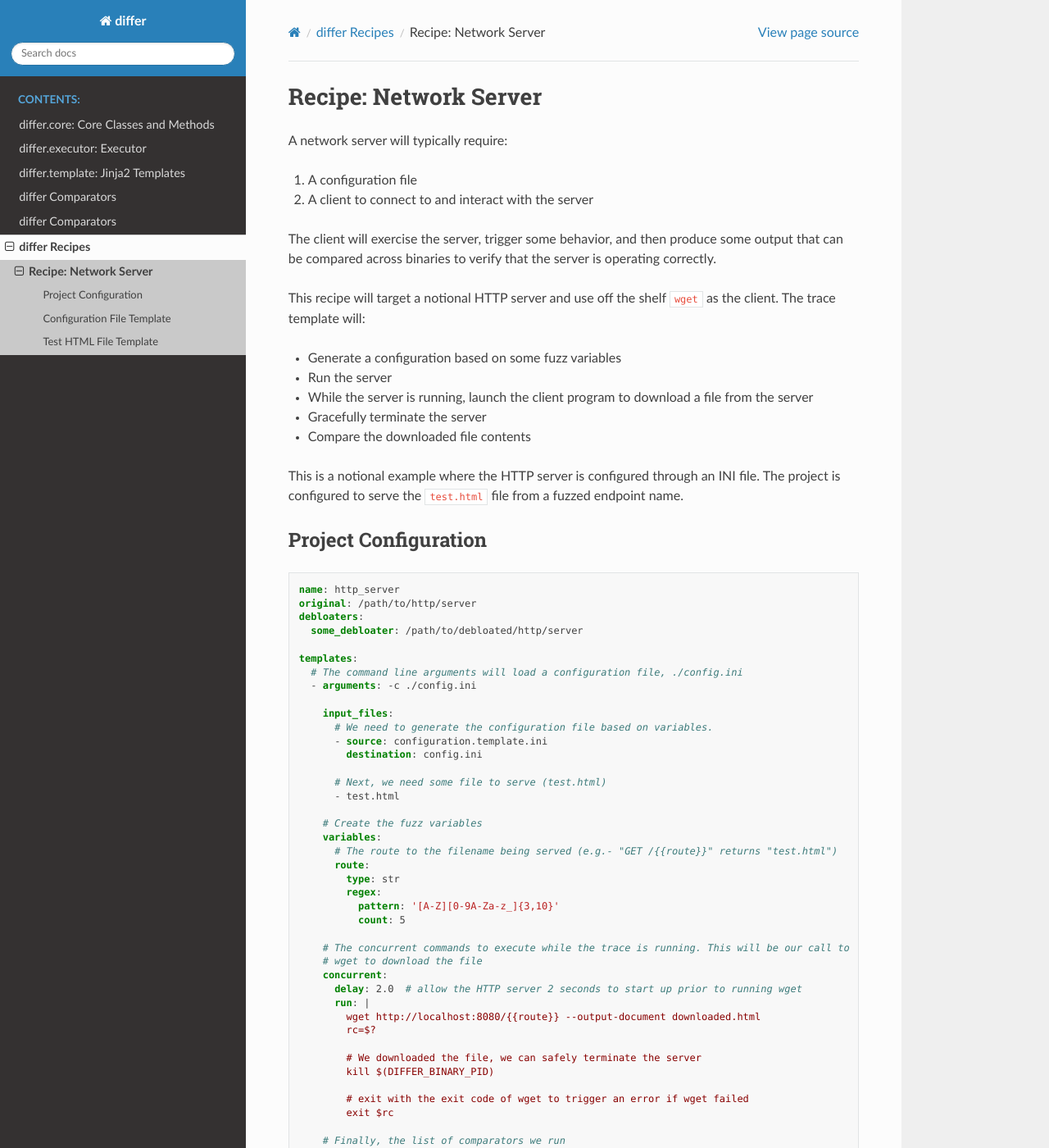
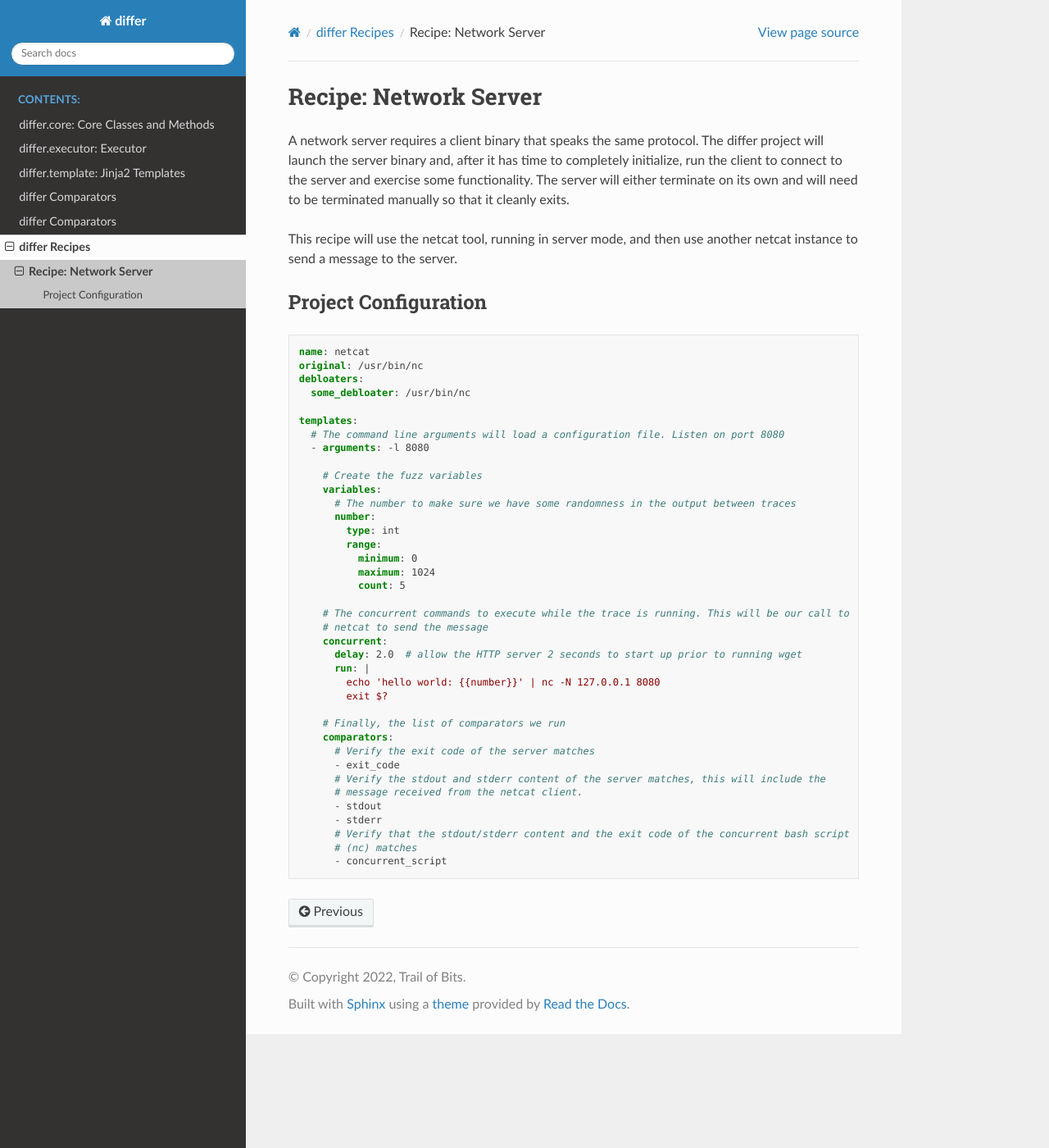
Before and after one commit to trailofbits/differ, a Sphinx documentation site: the page built from docs/source/recipes/network_server.rst, in a window 1280 px wide and 1400 px high. Shown: the whole window at 82% size. Built offline with Sphinx 7.4.7 and the Read the Docs theme 2.0.0, drawn with Linux system fonts in a browser that asks for light colours; some of the changed text lies outside the part shown.

Commit message:
update network server/client recipe

```diff
--- a/docs/source/recipes/network_server.rst
+++ b/docs/source/recipes/network_server.rst
@@ -1,110 +1,57 @@
 Recipe: Network Server
 ======================
 
-A network server will typically require:
+A network server requires a client binary that speaks the same protocol. The differ project will
+launch the server binary and, after it has time to completely initialize, run the client to connect
+to the server and exercise some functionality. The server will either terminate on its own and will
+need to be terminated manually so that it cleanly exits.
 
-1. A configuration file
-2. A client to connect to and interact with the server
-
-The client will exercise the server, trigger some behavior, and then produce some output that can be
-compared across binaries to verify that the server is operating correctly.
-
-This recipe will target a notional HTTP server and use off the shelf ``wget`` as the client. The
-trace template will:
-
-- Generate a configuration based on some fuzz variables
-- Run the server
-- While the server is running, launch the client program to download a file from the server
-- Gracefully terminate the server
-- Compare the downloaded file contents
-
-This is a notional example where the HTTP server is configured through an INI file. The project is
-configured to serve the ``test.html`` file from a fuzzed endpoint name.
+This recipe will use the netcat tool, running in server mode, and then use another netcat instance
+to send a message to the server.
 
 Project Configuration
 ---------------------
 
 .. code-block:: yaml
 
-    name: http_server
-    original: /path/to/http/server
+    name: netcat
+    original: /usr/bin/nc
     debloaters:
-      some_debloater: /path/to/debloated/http/server
+      some_debloater: /usr/bin/nc
 
     templates:
-      # The command line arguments will load a configuration file, ./config.ini
-      - arguments: -c ./config.ini
-
-        input_files:
-          # We need to generate the configuration file based on variables.
-          - source: configuration.template.ini
-            destination: config.ini
-
-          # Next, we need some file to serve (test.html)
-          - test.html
+      # The command line arguments will load a configuration file. Listen on port 8080
+      - arguments: -l 8080
 
         # Create the fuzz variables
         variables:
-          # The route to the filename being served (e.g.- "GET /{{route}}" returns "test.html")
-          route:
-            type: str
-            regex:
-              pattern: '[A-Z][0-9A-Za-z_]{3,10}'
+          # The number to make sure we have some randomness in the output between traces
+          number:
+            type: int
+            range:
+              minimum: 0
+              maximum: 1024
               count: 5
 
         # The concurrent commands to execute while the trace is running. This will be our call to
-        # wget to download the file
+        # netcat to send the message
         concurrent:
           delay: 2.0  # allow the HTTP server 2 seconds to start up prior to running wget
           run: |
-            wget http://localhost:8080/{{route}} --output-document downloaded.html
-            rc=$?
-
-            # We downloaded the file, we can safely terminate the server
-            kill $(DIFFER_BINARY_PID)
-
-            # exit with the exit code of wget to trigger an error if wget failed
-            exit $rc
+            echo 'hello world: {{number}}' | nc -N 127.0.0.1 8080
+            exit $?
 
         # Finally, the list of comparators we run
         comparators:
           # Verify the exit code of the server matches
           - exit_code
-          # Verify the stdout and stderr content of the server matches
+          # Verify the stdout and stderr content of the server matches, this will include the
+          # message received from the netcat client.
           - stdout
           - stderr
           # Verify that the stdout/stderr content and the exit code of the concurrent bash script
-          # (wget) matches
+          # (nc) matches
           - concurrent_script
-          # Verify the contents of the downloaded file
-          - id: file
-            filename: downloaded.html
 
 
-Configuration File Template
----------------------------
-
-For this example, the server accepts an INI file for configuration. The server is configured to
-listen on port 8080 and serve the ``test.html`` file at the ``{{route}}`` endpoint.
-
-.. code-block:: ini
-
-    listen=8080
-
-    [routes]
-    {{route}}=test.html
-
-
-Test HTML File Template
------------------------
-
-.. code-block:: html
-
-    <html>
-      <head>
-        <title>Hello from: {{route}}</title>
-      </head>
-      <body>
-        <h1>Hello from: {{route}}</h1>
-      </body>
-    </html>
+.. spell-checker:ignore netcat
```
Also changed, not shown: docs/source/recipes/network_client.rst (added, +69 -0 lines).
